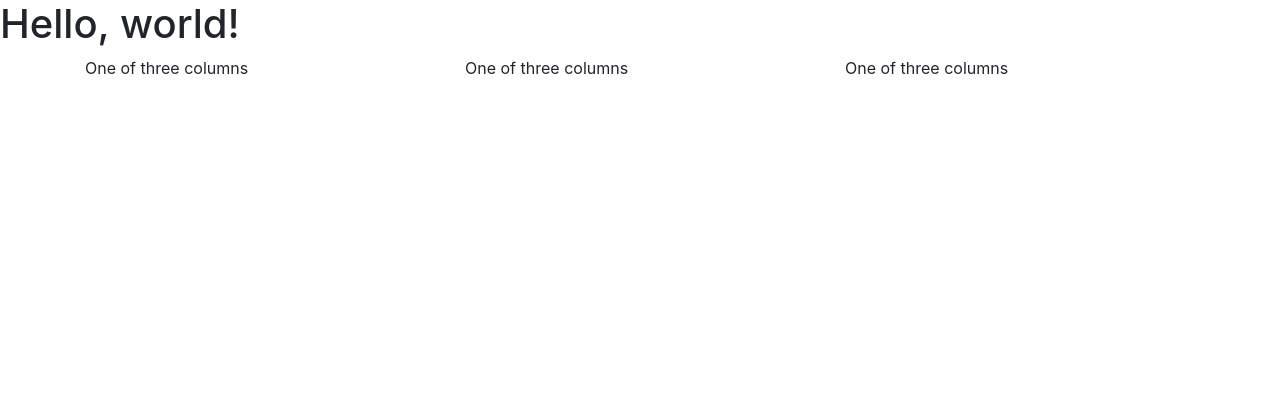
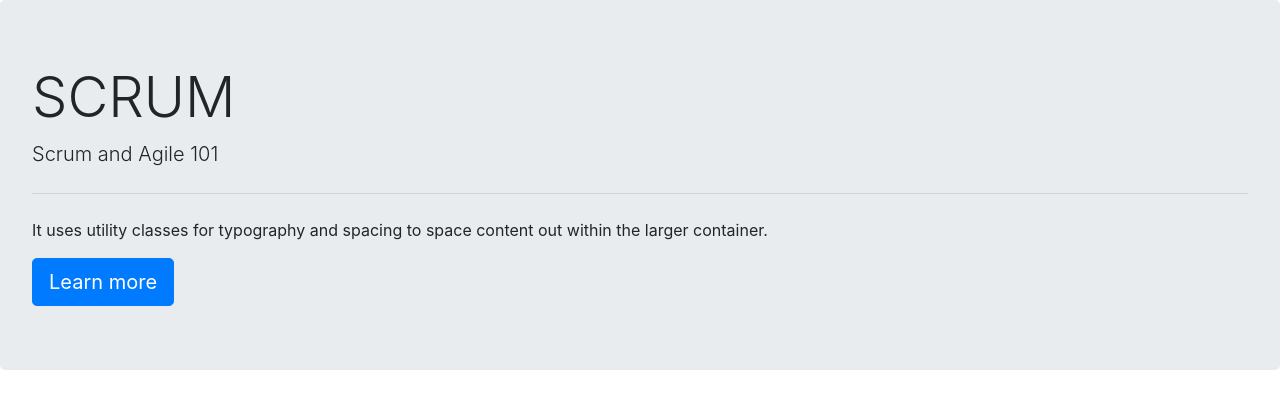
Before and after one commit to DeniseNamutebi/first-bootstrap-site, a plain HTML site: page index.html in a window 1280 px wide. Drawn offline with nearby package versions, Linux system fonts and the light colour scheme.

Commit message:
Second Iteration

```diff
--- a/index.html
+++ b/index.html
@@ -11,19 +11,12 @@
     <title>Hello, world!</title>
   </head>
   <body>
-    <h1>Hello, world!</h1>
-    <div class="container">
-        <div class="row">
-          <div class="col-sm">
-            One of three columns
-          </div>
-          <div class="col-sm">
-            One of three columns
-          </div>
-          <div class="col-sm">
-            One of three columns
-          </div>
-        </div>
+    <div class="jumbotron">
+        <h1 class="display-4">SCRUM</h1>
+        <p class="lead">Scrum and Agile 101</p>
+        <hr class="my-4">
+        <p>It uses utility classes for typography and spacing to space content out within the larger container.</p>
+        <a class="btn btn-primary btn-lg" href="#" role="button">Learn more</a>
       </div>
     <!-- Optional JavaScript -->
     <!-- jQuery first, then Popper.js, then Bootstrap JS -->
```
